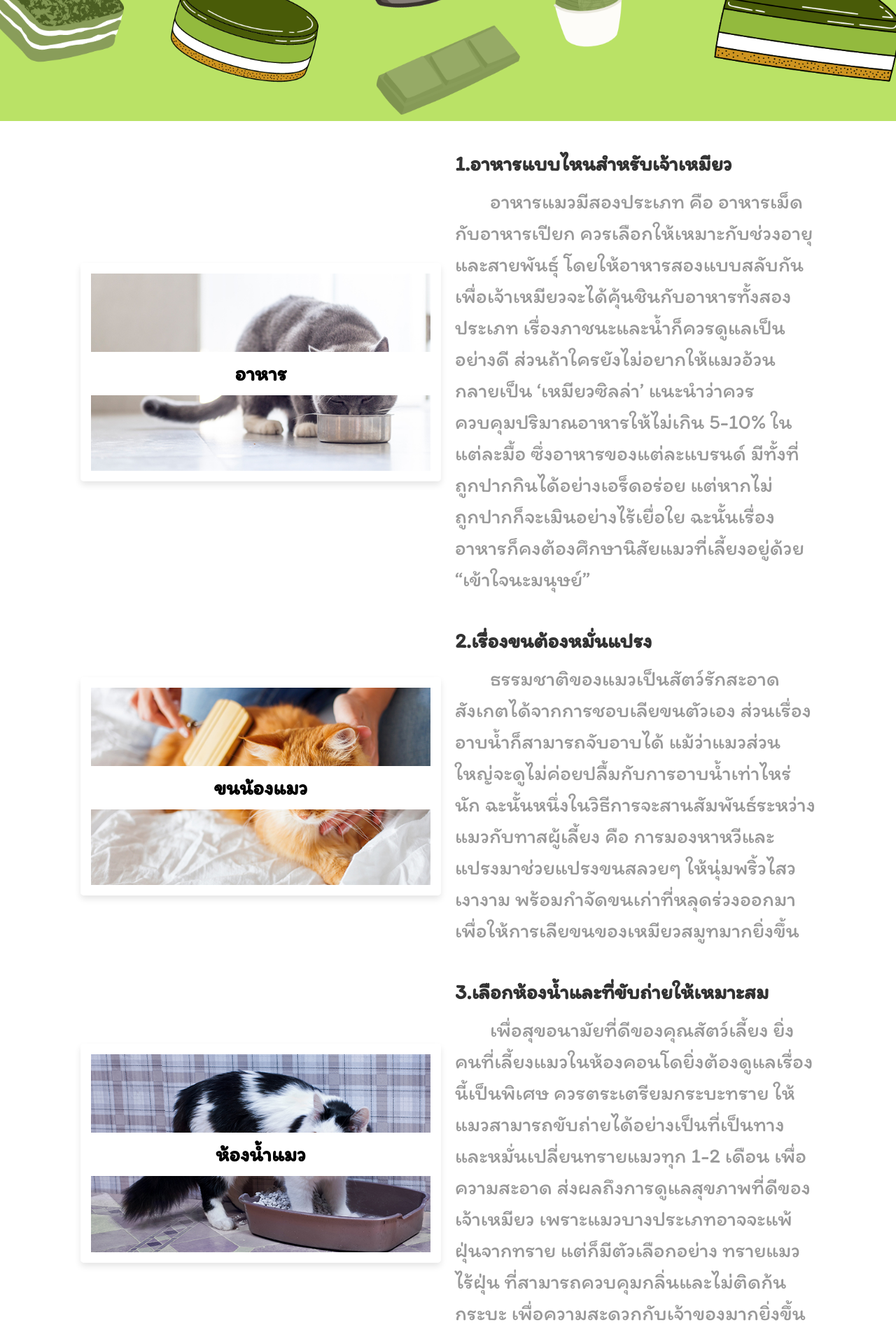
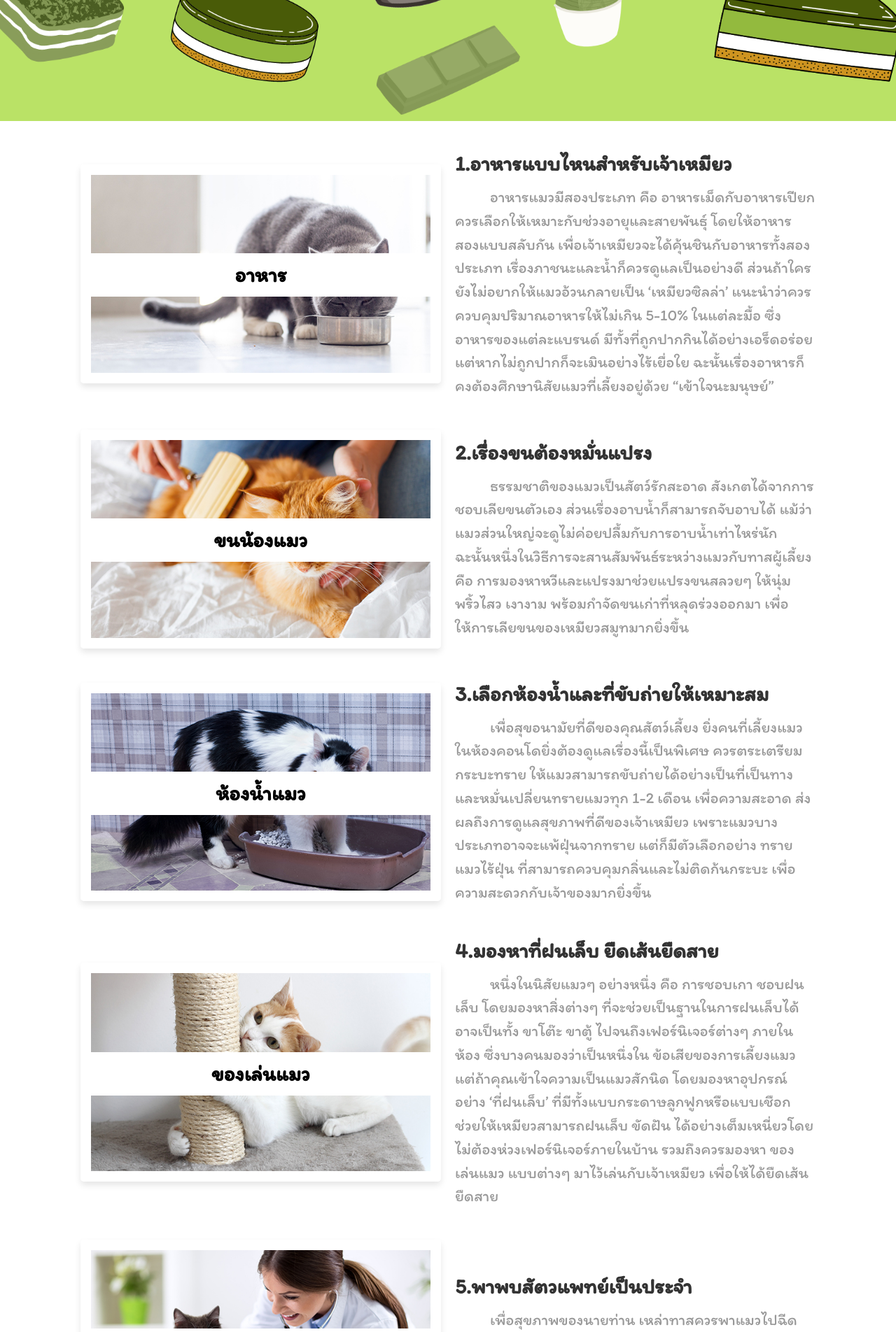
Before and after one commit to HelloArtty/CATJone, a PHP site: page /guide.php in a window 1280 px wide. Shown: the part 627-2531 px from the top of the page at 70% size. Run offline with PHP 8.4, Linux system fonts and the light colour scheme; some web fonts are replaced.

Commit message:
Update guide.css

```diff
--- a/css/guide.css
+++ b/css/guide.css
@@ -200,7 +200,7 @@ section {
 
 .about .row .content p {
     font-family: 'Itim', cursive;
-    font-size: 3rem;
+    font-size: 2.25rem;
     color: #999;
     padding: .5rem 0;
     padding-top: 1rem;
```
